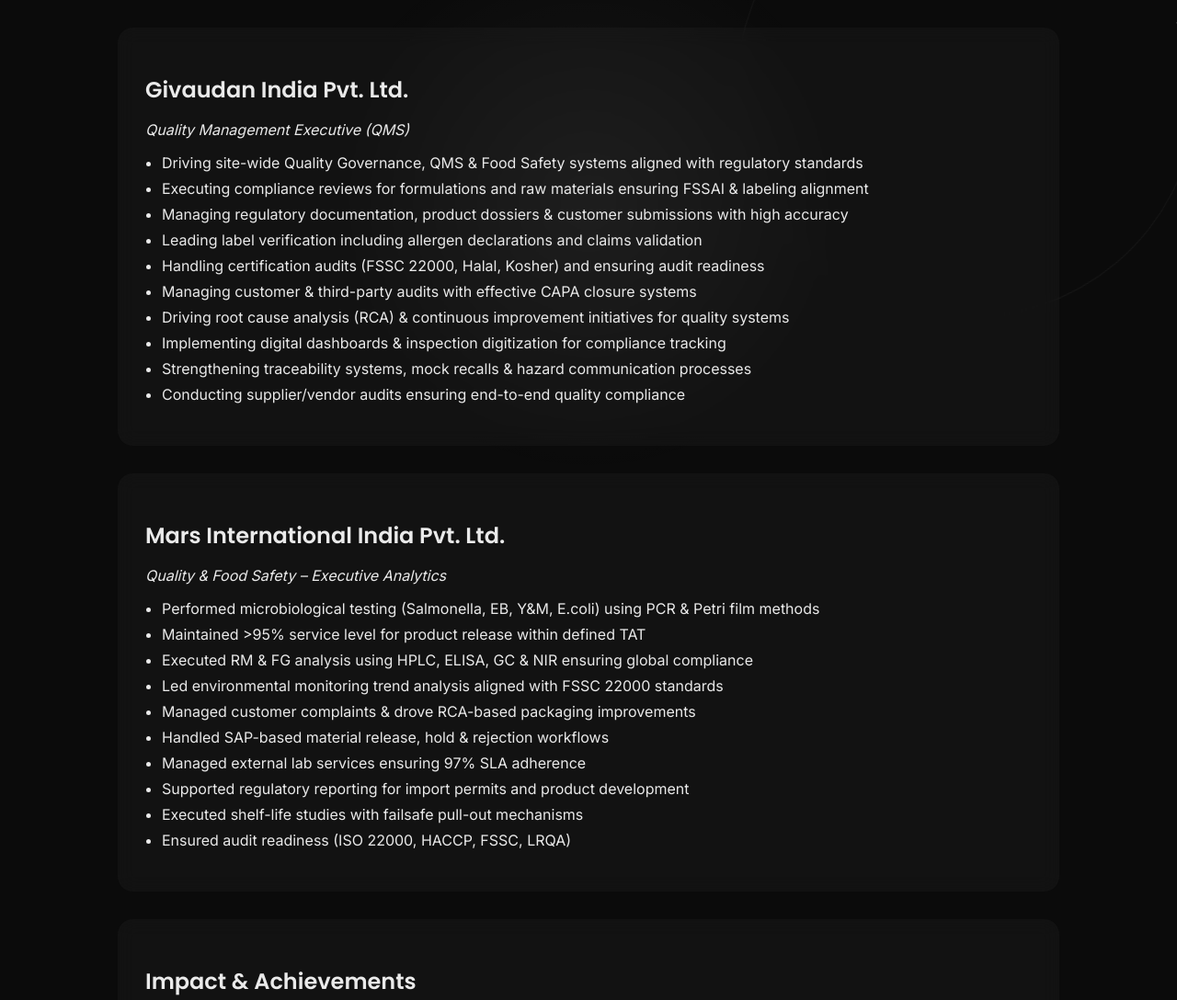
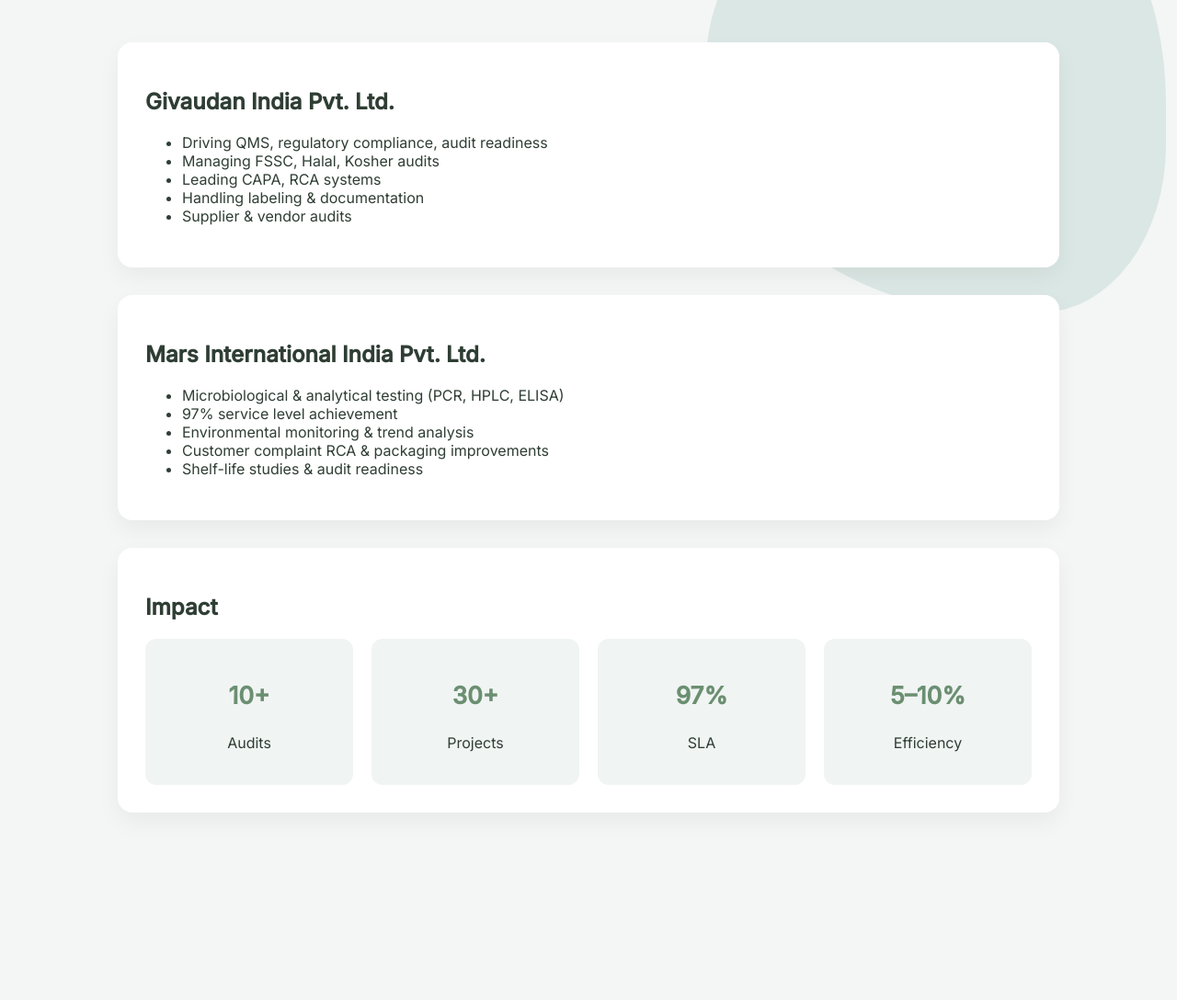
Before and after one commit to sanadhyashubham-web/shubham.portfolio, a plain HTML site: page index.html in a window 1280 px wide. Shown: the part 240-1328 px from the top of the page at 92% size. After the commit the page ends 1234 px from the top, so only its background shows below. Drawn offline with Linux system fonts and the light colour scheme.

Commit message:
1Update index.html

```diff
--- a/index.html
+++ b/index.html
@@ -3,9 +3,9 @@
 <head>
 <meta charset="UTF-8">
 <meta name="viewport" content="width=device-width, initial-scale=1.0">
+
 <title>Shubham Sanadhya</title>
 
-<!-- Fonts -->
 <link href="https://fonts.googleapis.com/css2?family=Inter:wght@300;400;500&family=Poppins:wght@500;600&display=swap" rel="stylesheet">
 
 <style>
@@ -13,8 +13,8 @@
 body {
     margin: 0;
     font-family: 'Inter', sans-serif;
-    background: #0b0b0b;
-    color: #eaeaea;
+    background: #f4f6f5;
+    color: #2f3e34;
     overflow-x: hidden;
 }
 
@@ -23,45 +23,23 @@
     scroll-behavior: smooth;
 }
 
-/* Animated gradient glow */
-body::before {
-    content: "";
+/* Organic blob background */
+.blob {
     position: fixed;
-    width: 600px;
-    height: 600px;
-    background: radial-gradient(circle, rgba(255,255,255,0.05), transparent 70%);
-    top: 20%;
-    left: 50%;
-    transform: translateX(-50%);
+    width: 500px;
+    height: 500px;
+    background: #dbe7e4;
+    border-radius: 40% 60% 70% 30% / 40% 40% 60% 50%;
+    top: 10%;
+    left: 60%;
+    animation: morph 10s infinite ease-in-out;
     z-index: -1;
 }
 
-/* Orbit */
-.orbit {
-    position: fixed;
-    top: 50%;
-    left: 50%;
-    width: 500px;
-    height: 500px;
-    border: 1px solid rgba(255,255,255,0.05);
-    border-radius: 50%;
-    animation: spin 25s linear infinite;
-}
-
-.orbit::before {
-    content: "";
-    position: absolute;
-    width: 12px;
-    height: 12px;
-    background: white;
-    border-radius: 50%;
-    top: 0;
-    left: 50%;
-}
-
-@keyframes spin {
-    from { transform: rotate(0deg) translate(-50%, -50%); }
-    to { transform: rotate(360deg) translate(-50%, -50%); }
+@keyframes morph {
+    0% { border-radius: 40% 60% 70% 30% / 40% 40% 60% 50%; }
+    50% { border-radius: 60% 40% 30% 70% / 50% 60% 40% 60%; }
+    100% { border-radius: 40% 60% 70% 30% / 40% 40% 60% 50%; }
 }
 
 /* Layout */
@@ -71,83 +49,61 @@
     margin: auto;
 }
 
+/* Heading */
 h1 {
     font-family: 'Poppins', sans-serif;
     font-size: 48px;
-    margin-bottom: 10px;
 }
 
 .subtitle {
-    opacity: 0.6;
+    opacity: 0.7;
     margin-bottom: 50px;
 }
 
 /* Cards */
 .card {
-    background: rgba(255,255,255,0.03);
+    background: #ffffff;
     padding: 30px;
     margin-bottom: 30px;
     border-radius: 16px;
-    backdrop-filter: blur(10px);
+    box-shadow: 0 10px 25px rgba(0,0,0,0.05);
     transition: 0.3s ease;
 }
 
 .card:hover {
     transform: translateY(-6px);
-    background: rgba(255,255,255,0.06);
-}
-
-/* Section titles */
-.card h2 {
-    font-family: 'Poppins', sans-serif;
-    margin-bottom: 10px;
-}
-
-/* List */
-ul {
-    padding-left: 18px;
-}
-
-li {
-    margin-bottom: 8px;
 }
 
 /* Stats */
 .stats {
     display: flex;
     gap: 20px;
-    margin-top: 25px;
     flex-wrap: wrap;
 }
 
 .stat {
     flex: 1;
     min-width: 120px;
-    background: rgba(255,255,255,0.04);
+    background: #f0f4f3;
     padding: 20px;
     border-radius: 12px;
     text-align: center;
 }
 
 .stat h3 {
-    font-size: 28px;
-    margin: 0;
+    color: #6b8f71;
+    font-size: 26px;
 }
 
-.stat p {
-    font-size: 14px;
-    opacity: 0.6;
-}
-
-/* Fade animation */
+/* Fade */
 .fade {
     opacity: 0;
     transform: translateY(30px);
     animation: fadeUp 1s forwards;
 }
 
-.fade:nth-child(2) { animation-delay: 0.2s; }
-.fade:nth-child(3) { animation-delay: 0.4s; }
+.fade:nth-child(2){animation-delay:0.2s;}
+.fade:nth-child(3){animation-delay:0.4s;}
 
 @keyframes fadeUp {
     to {
@@ -161,75 +117,42 @@
 
 <body>
 
-<div class="orbit"></div>
+<div class="blob"></div>
 
 <div class="container">
 
 <h1 class="fade">Shubham Sanadhya</h1>
 <p class="subtitle fade">Quality • Food Safety • Regulatory • Continuous Improvement</p>
 
-    <!-- GIVAUDAN -->
 <div class="card fade">
 <h2>Givaudan India Pvt. Ltd.</h2>
-        <p><i>Quality Management Executive (QMS)</i></p>
-
 <ul>
-            <li>Driving site-wide Quality Governance, QMS & Food Safety systems aligned with regulatory standards</li>
-            <li>Executing compliance reviews for formulations and raw materials ensuring FSSAI & labeling alignment</li>
-            <li>Managing regulatory documentation, product dossiers & customer submissions with high accuracy</li>
-            <li>Leading label verification including allergen declarations and claims validation</li>
-            <li>Handling certification audits (FSSC 22000, Halal, Kosher) and ensuring audit readiness</li>
-            <li>Managing customer & third-party audits with effective CAPA closure systems</li>
-            <li>Driving root cause analysis (RCA) & continuous improvement initiatives for quality systems</li>
-            <li>Implementing digital dashboards & inspection digitization for compliance tracking</li>
-            <li>Strengthening traceability systems, mock recalls & hazard communication processes</li>
-            <li>Conducting supplier/vendor audits ensuring end-to-end quality compliance</li>
+<li>Driving QMS, regulatory compliance, audit readiness</li>
+<li>Managing FSSC, Halal, Kosher audits</li>
+<li>Leading CAPA, RCA systems</li>
+<li>Handling labeling & documentation</li>
+<li>Supplier & vendor audits</li>
 </ul>
 </div>
 
-    <!-- MARS -->
 <div class="card fade">
 <h2>Mars International India Pvt. Ltd.</h2>
-        <p><i>Quality & Food Safety – Executive Analytics</i></p>
-
 <ul>
-            <li>Performed microbiological testing (Salmonella, EB, Y&M, E.coli) using PCR & Petri film methods</li>
-            <li>Maintained >95% service level for product release within defined TAT</li>
-            <li>Executed RM & FG analysis using HPLC, ELISA, GC & NIR ensuring global compliance</li>
-            <li>Led environmental monitoring trend analysis aligned with FSSC 22000 standards</li>
-            <li>Managed customer complaints & drove RCA-based packaging improvements</li>
-            <li>Handled SAP-based material release, hold & rejection workflows</li>
-            <li>Managed external lab services ensuring 97% SLA adherence</li>
-            <li>Supported regulatory reporting for import permits and product development</li>
-            <li>Executed shelf-life studies with failsafe pull-out mechanisms</li>
-            <li>Ensured audit readiness (ISO 22000, HACCP, FSSC, LRQA)</li>
+<li>Microbiological & analytical testing (PCR, HPLC, ELISA)</li>
+<li>97% service level achievement</li>
+<li>Environmental monitoring & trend analysis</li>
+<li>Customer complaint RCA & packaging improvements</li>
+<li>Shelf-life studies & audit readiness</li>
 </ul>
 </div>
 
-    <!-- IMPACT -->
 <div class="card fade">
-        <h2>Impact & Achievements</h2>
-
+<h2>Impact</h2>
 <div class="stats">
-            <div class="stat">
-                <h3>10+</h3>
-                <p>Audits Led</p>
-            </div>
-
-            <div class="stat">
-                <h3>30+</h3>
-                <p>CAPA / Projects</p>
-            </div>
-
-            <div class="stat">
-                <h3>97%</h3>
-                <p>Service Level</p>
-            </div>
-
-            <div class="stat">
-                <h3>5–10%</h3>
-                <p>Efficiency Gain</p>
-            </div>
+<div class="stat"><h3>10+</h3><p>Audits</p></div>
+<div class="stat"><h3>30+</h3><p>Projects</p></div>
+<div class="stat"><h3>97%</h3><p>SLA</p></div>
+<div class="stat"><h3>5–10%</h3><p>Efficiency</p></div>
 </div>
 </div>
 
```
Lines whose indentation alone changed are shown as unchanged.
